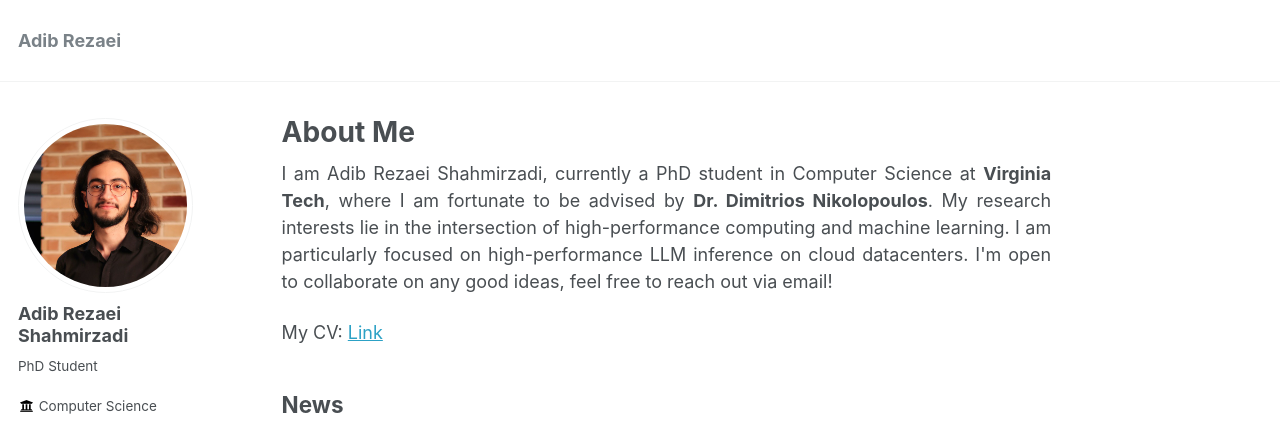
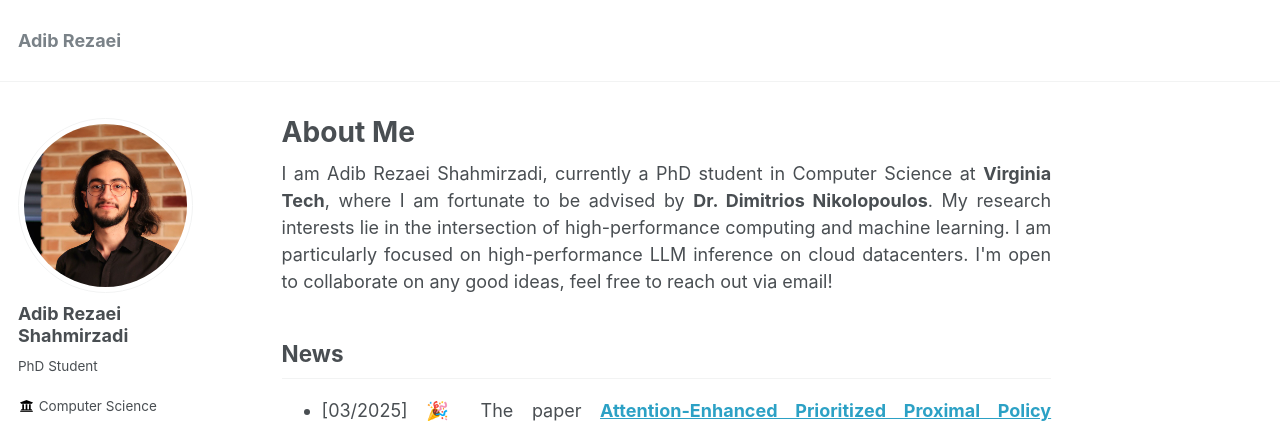
Before and after one commit to Adib-Rezaei/Adib-Rezaei.github.io, a plain HTML site: page index.html in a window 1280 px wide. Shown: the top 421 px of the page. Drawn offline with nearby package versions, Linux system fonts and the light colour scheme; some packages are replaced by stand-ins of ours.

Commit message:
remove CV

```diff
--- a/index.html
+++ b/index.html
@@ -171,9 +171,6 @@
                             <p>
                                 I am Adib Rezaei Shahmirzadi, currently a PhD student in Computer Science at <b>Virginia Tech</b>, where I am fortunate to be advised by <b>Dr. Dimitrios Nikolopoulos</b>. My research interests lie in the intersection of high-performance computing and machine learning. I am particularly focused on high-performance LLM inference on cloud datacenters. I'm open to collaborate on any good ideas, feel free to reach out via email!
                             </p>
-                            <p>
-                                My CV: <a href="./files/Adib-Rezaei.pdf"> Link </a>
-                            </p>
                         </div>
                         <h2 id="news">News</h2>
                         <ul>
```
